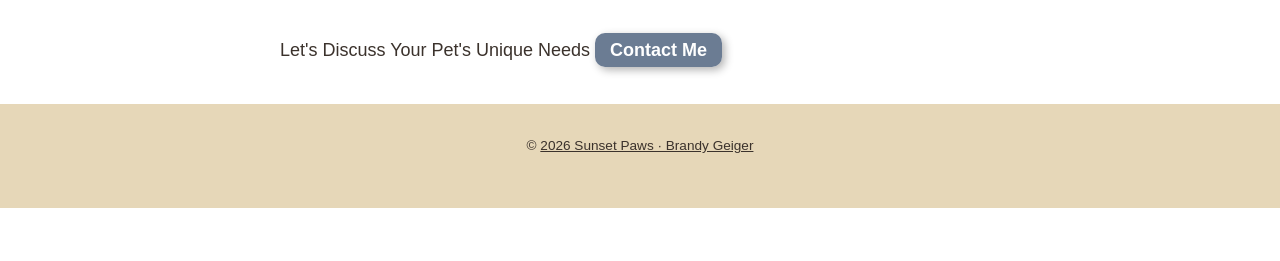
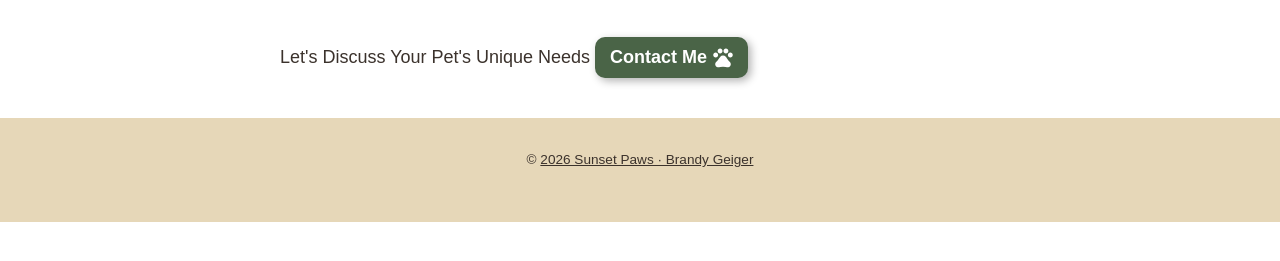
Before and after one commit to brandyge/adaptive-pet-care, a website built with Vite: page pages/index.html in a window 1280 px wide. Shown: the part 483-744 px from the top of the page. Built offline with nearby package versions, Linux system fonts and the light colour scheme; a web font is replaced by a local one.

Commit message:
adding a little paw icon for contact cta

```diff
--- a/src/components/cta-button.css
+++ b/src/components/cta-button.css
@@ -1,5 +1,8 @@
 .cta-button {
-    background-color: var(--color-accent-cool);
+    display: inline-flex;
+    align-items: center;
+    gap: 6px;
+    background-color: var(--color-primary-hover);
     color: white;
     text-decoration: none;
     font-weight: bold;
@@ -10,3 +13,9 @@
         box-shadow: unset;
     }
 }
+
+.paw-print-cta-icon {
+    width: 20px;
+    height: 20px;
+    fill: currentColor;
+}
--- a/src/components/cta-button.html
+++ b/src/components/cta-button.html
@@ -1 +1,4 @@
-<a class="{{className}} cta-button" href="{{href}}">{{body}}</a>
+<a class="{{className}} cta-button" href="{{href}}">
+    {{body}}
+    <svg class="paw-print-cta-icon"><use href="#paw-print-icon"></use></svg>
+</a>
--- a/src/components/svg.html
+++ b/src/components/svg.html
@@ -16,4 +16,7 @@
       <use href="#paw-group-path" transform="rotate(30 480 -480)"/>
     </svg>
   </symbol>
+  <symbol id="paw-print-icon" viewBox="70 -850 820 800">
+    <path d="M180-475q-42 0-71-29t-29-71q0-42 29-71t71-29q42 0 71 29t29 71q0 42-29 71t-71 29Zm109-189q-29-29-29-71t29-71q29-29 71-29t71 29q29 29 29 71t-29 71q-29 29-71 29t-71-29Zm240 0q-29-29-29-71t29-71q29-29 71-29t71 29q29 29 29 71t-29 71q-29 29-71 29t-71-29Zm251 189q-42 0-71-29t-29-71q0-42 29-71t71-29q42 0 71 29t29 71q0 42-29 71t-71 29ZM266-75q-45 0-75.5-34.5T160-191q0-52 35.5-91t70.5-77q29-31 50-67.5t50-68.5q22-26 51-43t63-17q34 0 63 16t51 42q28 32 49.5 69t50.5 69q35 38 70.5 77t35.5 91q0 47-30.5 81.5T694-75q-54 0-107-9t-107-9q-54 0-107 9t-107 9Z"/>
+  </symbol>
 </svg>
```
Also changed, not shown: public/images/paw-print-icon-2.svg (added), public/images/paw-print-icon_standalone.svg (added).
